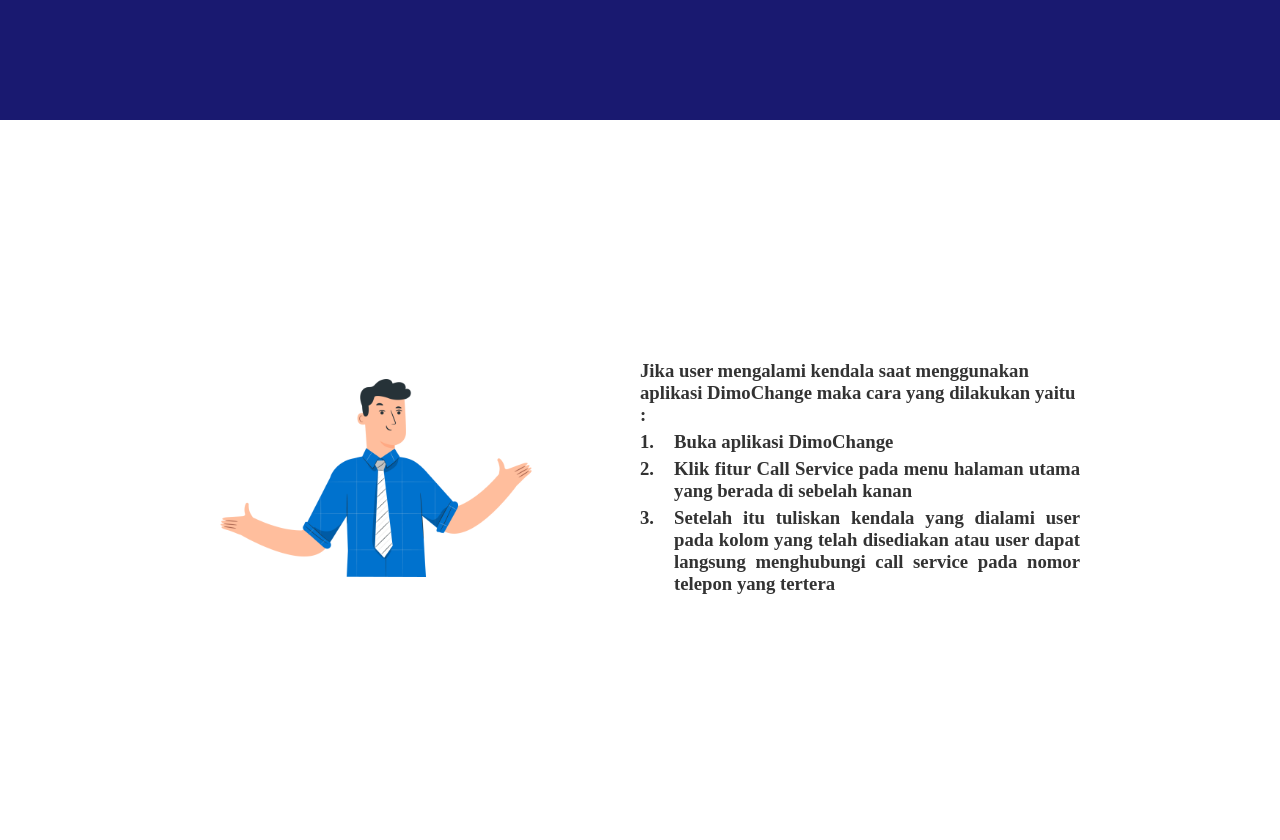
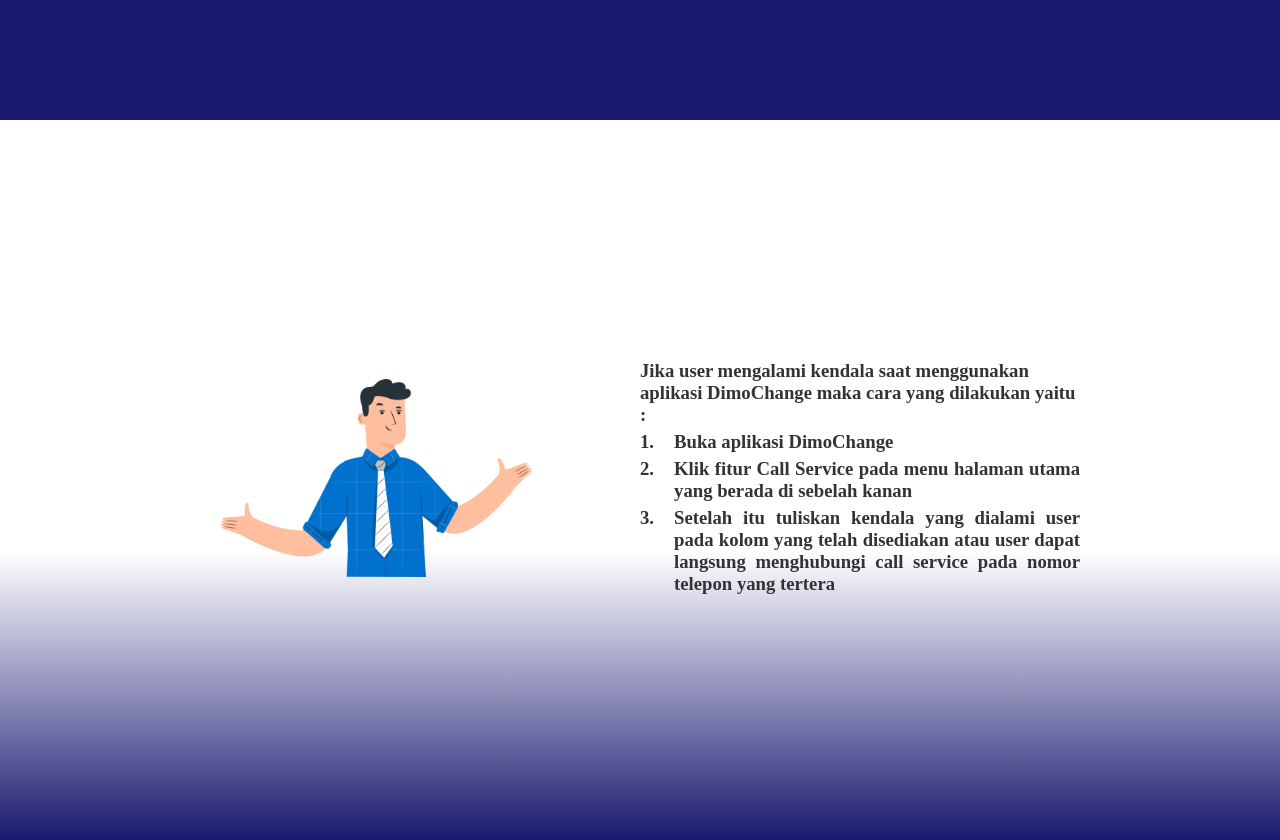
Before and after one commit to send0moka/dimochange, a plain HTML site: page index.html in a window 1280 px wide. Shown: the part 680-1520 px from the top of the page. Drawn offline with Linux system fonts and the light colour scheme; a script that the page names is missing.

Commit message:
chore: Update CSS styles for hero and tahapan sections

```diff
--- a/style.css
+++ b/style.css
@@ -40,11 +40,21 @@ nav ul a:hover {
 /* hero */
 
 section {
+    position: relative;
     min-height: 90vh;
     display: flex;
     justify-content: space-between;
     padding-inline: 200px;
     align-items: center;
+    z-index: 1;
+}
+
+.hero-left,
+.hero-right,
+.tahapan-left,
+.tahapan-right {
+  position: relative;
+  z-index: 1;
 }
 
 .hero {
@@ -110,6 +120,31 @@ section {
     text-align: justify;
 }
 
+.tahapan {
+    position: relative;
+    overflow: hidden;
+}
+
+.tahapan::before {
+    content: "";
+    position: absolute;
+    top: 0;
+    left: 0;
+    right: 0;
+    height: 50%;
+    background-color: #fff;
+}
+
+.tahapan::after {
+    content: "";
+    position: absolute;
+    bottom: 0;
+    left: 0;
+    right: 0;
+    height: 40%;
+    background: linear-gradient(to top, #191970, #fff);
+}
+
 @media screen and (max-width: 768px) {
     nav {
         padding-inline: 50px;
```
